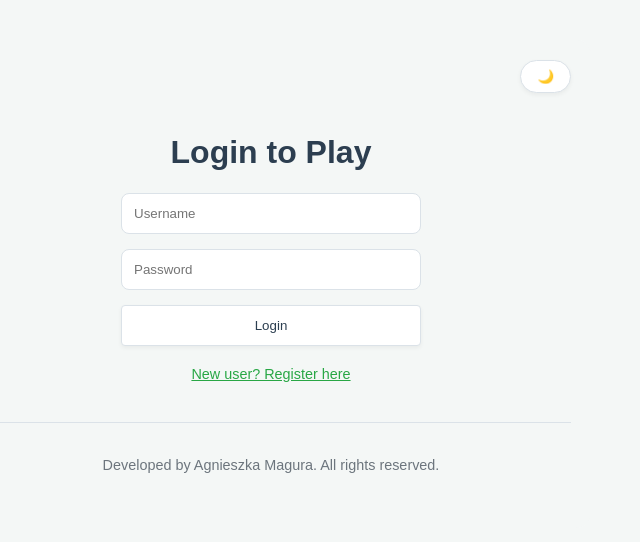
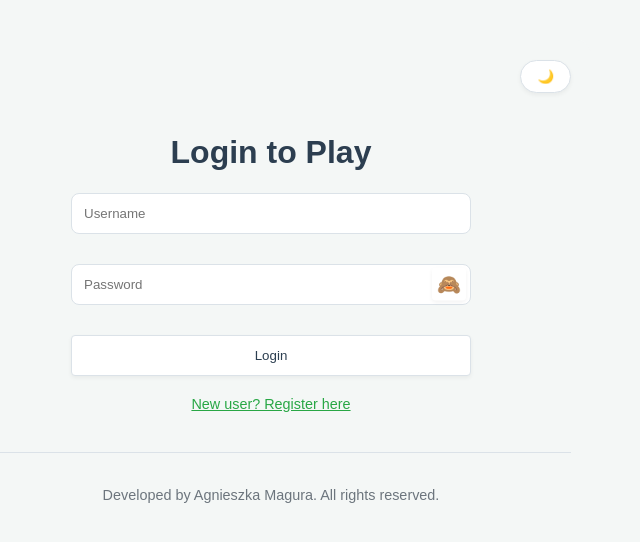
Before and after one commit to AgnieszkaMagura/lotto-frontend, a React (Create React App) app: page / in a window 1280 px wide. Shown: the top 542 px of the page, without its empty margins (369-1009 px from the left). Built offline with nearby package versions, Linux system fonts and the light colour scheme.

Commit message:
feat: unify ticket search, add copy ID

```diff
--- a/src/App.tsx
+++ b/src/App.tsx
@@ -9,6 +9,7 @@ const App: React.FC = () => {
     const [user, setUser] = useState<string | null>(localStorage.getItem('user'));
     const [authData, setAuthData] = useState({username: '', password: ''});
     const [isRegistering, setIsRegistering] = useState(false);
+    const [showPassword, setShowPassword] = useState(false); // NOWY STAN
 
     // --- GAME STATE ---
     const [selectedNumbers, setSelectedNumbers] = useState<number[]>([]);
@@ -16,14 +17,14 @@ const App: React.FC = () => {
     const [gameResult, setGameResult] = useState<ResultDto | null>(null);
     const [loading, setLoading] = useState<boolean>(false);
     const [error, setError] = useState<string | null>(null);
+    const [copiedId, setCopiedId] = useState<string | null>(null);
     const [allTickets, setAllTickets] = useState<LottoGame[]>(() => {
         const saved = localStorage.getItem('lotto_history');
         return saved ? JSON.parse(saved) : [];
     });
-
     const [darkMode, setDarkMode] = useState<boolean>(() => localStorage.getItem('theme') === 'dark');
-
     const specialCharRegex = /[!@#$%^&*()_+\-=[{};':"\\|,.<>/?]/;
+    const [searchHash, setSearchHash] = useState<string>('');
 
     // --- THEME & HISTORY EFFECTS ---
     useEffect(() => {
@@ -35,7 +36,14 @@ const App: React.FC = () => {
         localStorage.setItem('lotto_history', JSON.stringify(allTickets));
     }, [allTickets]);
 
-    // --- PASSWORD VALIDATION HELPER ---
+    // --- HELPERS ---
+    const copyToClipboard = (text: string) => {
+        navigator.clipboard.writeText(text).then(() => {
+            setCopiedId(text);
+            setTimeout(() => setCopiedId(null), 2000);
+        });
+    };
+
     const isPasswordValid = (password: string) => {
         const passwordRegex = new RegExp(`^(?=.*[A-Z])(?=.*${specialCharRegex.source})(?=.{6,})`);
         return passwordRegex.test(password);
@@ -47,10 +55,20 @@ const App: React.FC = () => {
         setLoading(true);
         setError(null);
 
-        if (isRegistering && !isPasswordValid(authData.password)) {
+        const usernameRegex = /^[a-zA-Z0-9_]{3,}$/;
+        const passwordRegex = new RegExp(`^(?=.*[A-Z])(?=.*${specialCharRegex.source})(?=.{6,})`);
+
+        if (isRegistering) {
+            if (!usernameRegex.test(authData.username)) {
+                setError("Username: min. 3 characters (letters, numbers, or underscores only).");
+                setLoading(false);
+                return;
+            }
+            if (!passwordRegex.test(authData.password)) {
                 setError("Password must be at least 6 characters, include one uppercase letter and one special character.");
                 setLoading(false);
                 return;
+            }
         }
 
         const endpoint = isRegistering ? '/register' : '/token';
@@ -62,17 +80,38 @@ const App: React.FC = () => {
             });
 
             if (!isRegistering) {
-                const {username, token} = response.data;
+                const { username, token } = response.data;
                 setUser(username);
                 localStorage.setItem('user', username);
                 localStorage.setItem('token', token);
             } else {
                 alert(`User ${response.data.username} created! Please log in.`);
                 setIsRegistering(false);
-                setAuthData({username: '', password: ''});
+                setAuthData({ username: '', password: '' });
+                setShowPassword(false);
             }
         } catch (err: any) {
-            setError(err.response?.status === 403 ? "Invalid credentials." : "Server error.");
+            // TUTAJ JEST TWOJA OBSŁUGA BŁĘDÓW
+            if (axios.isAxiosError(err)) {
+                if (err.response) {
+                    // Serwer odpowiedział kodem błędu (np. 409, 403)
+                    if (isRegistering && err.response.status === 409) {
+                        setError("This username is already taken. Please choose another one.");
+                    } else if (!isRegistering && (err.response.status === 403 || err.response.status === 401)) {
+                        setError("Invalid username or password.");
+                    } else {
+                        // Jeśli serwer wysłał inny błąd (np. 400), pokaż komunikat z backendu
+                        setError(err.response.data.message || "An error occurred on the server.");
+                    }
+                } else if (err.request) {
+                    // Żądanie zostało wysłane, ale nie ma odpowiedzi (często problem z CORS lub wyłączony serwer)
+                    setError("No response from server. Check your connection or CORS settings.");
+                } else {
+                    setError("Error setting up the request.");
+                }
+            } else {
+                setError("An unexpected error occurred.");
+            }
         } finally {
             setLoading(false);
         }
@@ -117,6 +156,9 @@ const App: React.FC = () => {
             );
             setTicket(response.data);
             setAllTickets(prev => [response.data, ...prev]);
+
+            // AUTO-UZUPEŁNIANIE ID W PANELU SPRAWDZANIA
+            setSearchHash(response.data.ticketDto.hash);
         } catch (err) {
             setError("Error while sending the ticket.");
         } finally {
@@ -125,36 +167,38 @@ const App: React.FC = () => {
     };
 
     const checkResult = async () => {
-        if (!ticket) return;
+        if (!searchHash.trim()) {
+            setError("Please enter a Ticket ID first.");
+            return;
+        }
+
         setLoading(true);
         setError(null);
         setGameResult(null);
 
         const token = localStorage.getItem('token');
         try {
-            const response = await axios.get<ResultDto>(`http://localhost:8080/results/${ticket.ticketDto.hash}`,
-                {headers: {Authorization: `Bearer ${token}`}}
+            const response = await axios.get<ResultDto>(`http://localhost:8080/results/${searchHash.trim()}`,
+                { headers: { Authorization: `Bearer ${token}` } }
             );
 
             setGameResult(response.data);
 
+            // Efekt konfetti przy wygranej (3 lub więcej trafienia)
             if (response.data.responseDto) {
                 const hitNumbers = response.data.responseDto.hitNumbers as number[];
-                const hitsCount = hitNumbers.length;
-
-                if (hitsCount >= 3) {
+                if (hitNumbers.length >= 3) {
                     confetti({
                         particleCount: 150,
                         spread: 70,
-                        origin: {y: 0.6},
+                        origin: { y: 0.6 },
                         colors: ['#2ecc71', '#f1c40f', '#3498db', '#e74c3c']
                     });
                 }
             }
-
         } catch (err: any) {
             if (err.response?.status === 404) {
-                setError("The draw results are not available yet. Official draws take place every Saturday at 12:00 PM. Please come back after that time!");
+                setError("Ticket not found or results not available yet. Draw date: Saturday 12:00 PM.");
             } else {
                 setError("Server error. Please try again later.");
             }
@@ -182,48 +226,85 @@ const App: React.FC = () => {
     if (!user) {
         return (
             <div className="container auth-page">
-                <div style={{display: 'flex', justifyContent: 'flex-end'}}>
+                <div style={{ display: 'flex', justifyContent: 'flex-end' }}>
                     <button onClick={toggleDarkMode} className="theme-toggle">{darkMode ? '☀️' : '🌙'}</button>
                 </div>
                 <h1>{isRegistering ? 'Create Account' : 'Login to Play'}</h1>
-                <form onSubmit={handleAuth} className="auth-form">
+
+                <form onSubmit={handleAuth} className="auth-form" style={{ maxWidth: '400px', margin: '0 auto' }}>
+                    <div className="input-group" style={{ marginBottom: '15px' }}>
                         <input
                             type="text"
                             placeholder="Username"
                             required
+                            style={{ width: '100%', boxSizing: 'border-box' }}
                             value={authData.username}
-                        onChange={(e) => setAuthData({...authData, username: e.target.value})}
+                            onChange={(e) => setAuthData({ ...authData, username: e.target.value })}
                         />
+                    </div>
+
+                    <div className="password-input-wrapper" style={{ position: 'relative', width: '100%', marginBottom: '15px' }}>
                         <input
-                        type="password"
+                            type={showPassword ? "text" : "password"}
                             placeholder="Password"
                             required
+                            style={{
+                                width: '100%',
+                                paddingRight: '45px', // Miejsce na ikonkę
+                                boxSizing: 'border-box'
+                            }}
                             value={authData.password}
-                        onChange={(e) => setAuthData({...authData, password: e.target.value})}
+                            onChange={(e) => setAuthData({ ...authData, password: e.target.value })}
                         />
+                        <button
+                            type="button"
+                            onClick={() => setShowPassword(!showPassword)}
+                            style={{
+                                position: 'absolute',
+                                right: '5px',
+                                top: '50%',
+                                transform: 'translateY(-50%)',
+                                background: 'none',
+                                border: 'none',
+                                cursor: 'pointer',
+                                fontSize: '1.2rem',
+                                padding: '5px',
+                                display: 'flex',
+                                alignItems: 'center',
+                                color: 'var(--text-color)'
+                            }}
+                        >
+                            {showPassword ? '👁️' : '🙈'}
+                        </button>
+                    </div>
 
                     {isRegistering && (
-                        <div className="password-hints">
-                            <p style={{color: authData.password.length >= 6 ? '#2ecc71' : '#e74c3c'}}>
+                        <div className="password-hints" style={{ textAlign: 'left', fontSize: '0.9rem', marginBottom: '15px' }}>
+                            <p style={{ color: authData.password.length >= 6 ? '#2ecc71' : '#e74c3c', margin: '5px 0' }}>
                                 {authData.password.length >= 6 ? '✓' : '○'} Min. 6 characters
                             </p>
-                            <p style={{color: /[A-Z]/.test(authData.password) ? '#2ecc71' : '#e74c3c'}}>
+                            <p style={{ color: /[A-Z]/.test(authData.password) ? '#2ecc71' : '#e74c3c', margin: '5px 0' }}>
                                 {/[A-Z]/.test(authData.password) ? '✓' : '○'} One uppercase letter
                             </p>
-                            <p style={{color: specialCharRegex.test(authData.password) ? '#2ecc71' : '#e74c3c'}}>
+                            <p style={{ color: specialCharRegex.test(authData.password) ? '#2ecc71' : '#e74c3c', margin: '5px 0' }}>
                                 {specialCharRegex.test(authData.password) ? '✓' : '○'} One special character
                             </p>
                         </div>
                     )}
 
-                    <button type="submit" className="play-button" disabled={loading}>
+                    <button type="submit" className="play-button" disabled={loading} style={{ width: '100%' }}>
                         {loading ? 'Processing...' : (isRegistering ? 'Register' : 'Login')}
                     </button>
-                    {error && <p className="error-box">{error}</p>}
+
+                    {error && <p className="error-box" style={{ marginTop: '15px' }}>{error}</p>}
                 </form>
-                <p className="auth-toggle" onClick={() => {
+
+                <p className="auth-toggle"
+                   style={{ cursor: 'pointer', marginTop: '20px', textDecoration: 'underline' }}
+                   onClick={() => {
                        setIsRegistering(!isRegistering);
                        setError(null);
+                       setShowPassword(false);
                    }}>
                     {isRegistering ? 'Already have an account? Log in' : 'New user? Register here'}
                 </p>
@@ -239,7 +320,7 @@ const App: React.FC = () => {
             <div className="header-actions">
                 <span>Welcome, <strong>{user}</strong>!</span>
                 <div className="buttons">
-                    <button onClick={handleLogout} className="clear-button">Logout</button>
+                    <button onClick={handleLogout} className="clear-button">Log Out</button>
                     <button onClick={toggleDarkMode} className="theme-toggle">{darkMode ? '☀️' : '🌙'}</button>
                 </div>
             </div>
@@ -284,42 +365,107 @@ const App: React.FC = () => {
                 <div className="ticket-box">
                     <h3>Ticket Registered!</h3>
                     <p><strong>Status:</strong> {ticket.message}</p>
-                    <p><strong>ID:</strong> <code>{ticket.ticketDto.hash}</code></p>
+
+                    {/* Sekcja z ID i kopiowaniem - teraz to główny element tego boxa */}
+                    <div style={{
+                        backgroundColor: 'var(--bg-color)',
+                        padding: '10px',
+                        borderRadius: '8px',
+                        margin: '10px 0',
+                        display: 'flex',
+                        justifyContent: 'space-between',
+                        alignItems: 'center',
+                        border: '1px solid var(--border-color)'
+                    }}>
+                        <p style={{ margin: 0 }}><strong>ID:</strong> <code>{ticket.ticketDto.hash}</code></p>
+                        <button
+                            onClick={() => copyToClipboard(ticket.ticketDto.hash)}
+                            className="copy-btn-small"
+                            style={{
+                                padding: '5px 10px',
+                                fontSize: '0.75rem',
+                                backgroundColor: copiedId === ticket.ticketDto.hash ? '#2ecc71' : 'var(--secondary-color)',
+                                color: 'white',
+                                border: 'none',
+                                borderRadius: '4px',
+                                cursor: 'pointer'
+                            }}
+                        >
+                            {copiedId === ticket.ticketDto.hash ? '✅ Copied!' : '📋 Copy ID'}
+                        </button>
+                    </div>
+
                     <p><strong>Numbers:</strong> {ticket.ticketDto.numbers.join(', ')}</p>
                     <p><strong>Draw Date:</strong> {new Date(ticket.ticketDto.drawDate).toLocaleString()}</p>
 
-                    <button onClick={checkResult} className="check-button" disabled={loading}
-                            style={{marginTop: '15px'}}>
-                        {loading ? 'Checking...' : '2. CHECK IF YOU WON'}
-                    </button>
-
-                    {error && (
-                        <div className="error-box"
-                             style={{marginTop: '15px', backgroundColor: 'rgba(231, 76, 60, 0.1)'}}>
-                            {error}
-                        </div>
-                    )}
+                    {/* PRZYCISK "CHECK IF YOU WON" ZOSTAŁ STĄD USUNIĘTY */}
                 </div>
             )}
 
+            {/* --- UNIWERSALNY PANEL SPRAWDZANIA --- */}
+            <div className="search-section" style={{
+                marginTop: '30px',
+                padding: '20px',
+                backgroundColor: 'var(--card-bg)',
+                borderRadius: '12px',
+                boxShadow: '0 4px 15px rgba(0,0,0,0.1)'
+            }}>
+                <h3>Check Your Results</h3>
+                <div style={{ display: 'flex', gap: '10px', marginTop: '15px' }}>
+                    <input
+                        type="text"
+                        placeholder="Enter Ticket ID (hash)..."
+                        value={searchHash}
+                        onChange={(e) => setSearchHash(e.target.value)}
+                        style={{
+                            flex: 1,
+                            padding: '12px',
+                            borderRadius: '8px',
+                            border: '1px solid var(--border-color)',
+                            backgroundColor: 'var(--bg-color)',
+                            color: 'var(--text-color)'
+                        }}
+                    />
+                    <button
+                        onClick={checkResult}
+                        className="check-button"
+                        disabled={loading || !searchHash}
+                        style={{ margin: 0, minWidth: '120px' }}
+                    >
+                        {loading ? 'Checking...' : 'Check Ticket'}
+                    </button>
+                </div>
+            </div>
+
             {gameResult && (
                 <div className="result-box">
+                    {/* Jeśli wiadomość z backendu sugeruje, że losowanie jeszcze się nie odbyło */}
+                    {gameResult.message === "Results are being calculated, please come back later" ? (
+                        <div className="not-ready-info" style={{ textAlign: 'center', padding: '10px' }}>
+                            <h3 style={{ color: '#f1c40f' }}>⏳ Draw not yet held</h3>
+                            <p>The official draw takes place <strong>every Saturday at 12:00 PM</strong>.</p>
+                            <p>Please come back later to check your winnings!</p>
+                        </div>
+                    ) : (
+                        <>
+                            {/* Widok, gdy wyniki są już gotowe */}
                             <h3>{gameResult.message}</h3>
-                    {gameResult.responseDto ? (
+                            {gameResult.responseDto && (
                                 <div className="details">
                                     <p>Your Matches: <strong>
-                                {(gameResult.responseDto.hitNumbers as number[]).length > 0
+                                        {gameResult.responseDto.hitNumbers && (gameResult.responseDto.hitNumbers as number[]).length > 0
                                             ? (gameResult.responseDto.hitNumbers as number[]).join(', ')
                                             : "None"}
                                     </strong></p>
                                     <p>Status: {gameResult.responseDto.isWinner ? "WINNER! 🎉" : "TRY AGAIN 😢"}</p>
                                 </div>
-                    ) : (
-                        <div className="not-ready-info">
-                            <p>Draw Date: <strong>{ticket?.ticketDto.drawDate}</strong></p>
-                        </div>
                             )}
-                    <button onClick={playAgain} className="play-again-button">🔄 Buy Another Ticket</button>
+                        </>
+                    )}
+
+                    <button onClick={playAgain} className="play-again-button" style={{ marginTop: '20px' }}>
+                        🔄 Buy Another Ticket
+                    </button>
                 </div>
             )}
 
@@ -332,8 +478,24 @@ const App: React.FC = () => {
                 {allTickets.length === 0 ? <p>No tickets yet.</p> :
                     allTickets.map((t, idx) => (
                         <div key={t.ticketDto.hash} className="history-item">
+                            <div style={{ display: 'flex', justifyContent: 'space-between', alignItems: 'center' }}>
+                                <div>
                                     <span>#{allTickets.length - idx}</span>
                                     <p>Numbers: <strong>{t.ticketDto.numbers.join(', ')}</strong></p>
+                                    <p style={{ fontSize: '0.85rem', color: '#888', marginTop: '4px' }}>
+                                        ID: <code style={{ cursor: 'pointer' }} onClick={() => copyToClipboard(t.ticketDto.hash)}>
+                                        {t.ticketDto.hash}
+                                    </code>
+                                    </p>
+                                </div>
+                                <button
+                                    className="copy-btn-small"
+                                    onClick={() => copyToClipboard(t.ticketDto.hash)}
+                                    style={{ padding: '4px 8px', fontSize: '0.8rem' }}
+                                >
+                                    {copiedId === t.ticketDto.hash ? '✅ Copied' : '📋 Copy ID'}
+                                </button>
+                            </div>
                         </div>
                     ))
                 }
```
Lines whose indentation alone changed are shown as unchanged.
